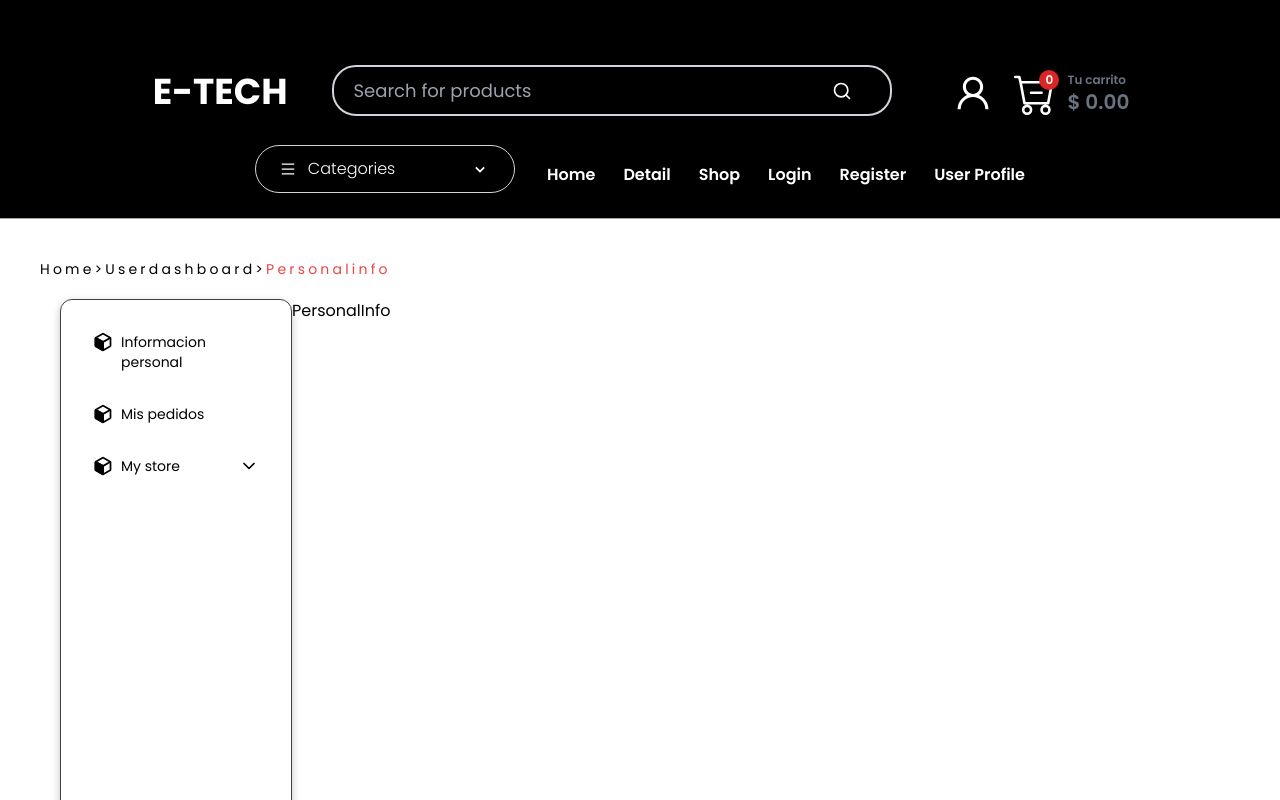
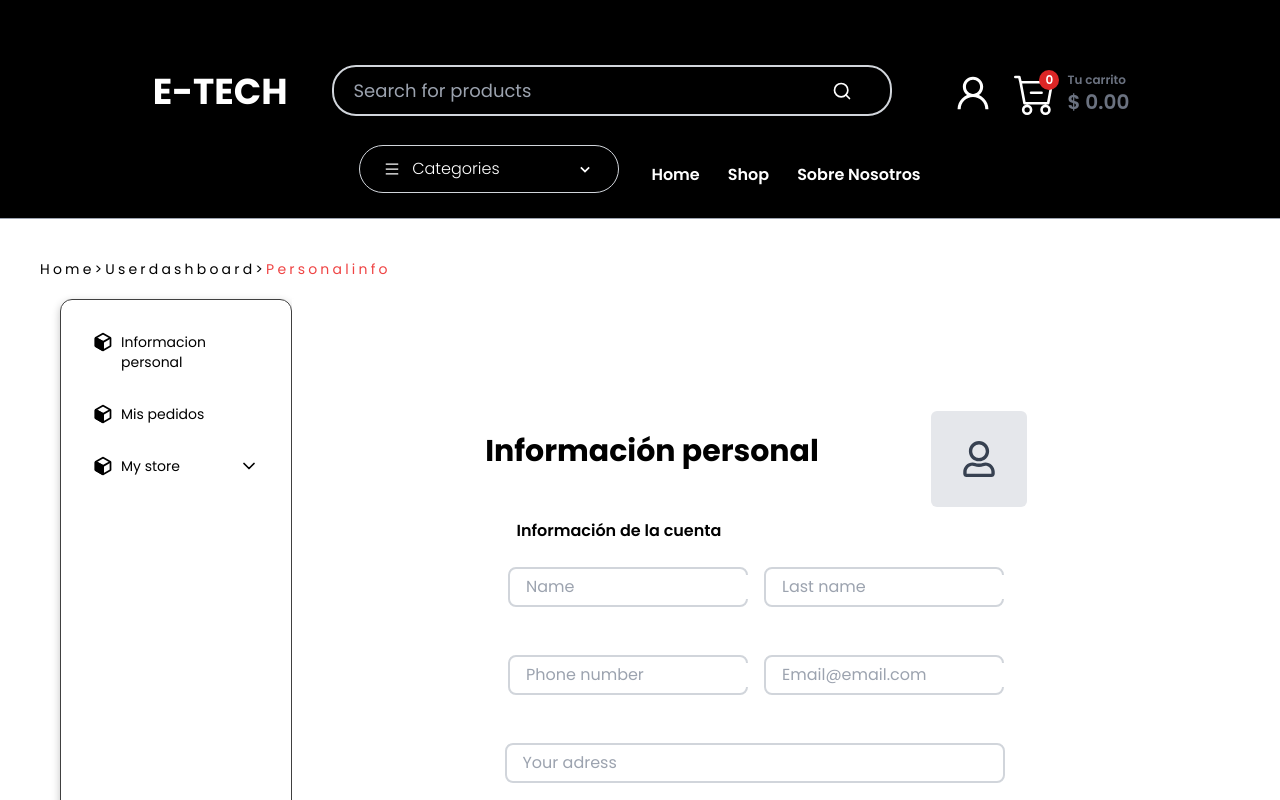
Before and after one commit to No-Country/c13-26-m-node-react, a React (Vite) app in the folder front/: page /userDashboard/personalInfo in a window 1280 px wide. Shown: the top 800 px of the page. Built offline with nearby package versions, Linux system fonts and the light colour scheme.

Commit message:
style: navbar modificado

```diff
--- a/front/src/components/cardDetails/CardDetails.jsx
+++ b/front/src/components/cardDetails/CardDetails.jsx
@@ -7,7 +7,7 @@ const CardDetails = () => {
             <div className="flex flex-col md:flex-row">
                 <div className="flex-none w-full md:w-1/2 lg:w-1/3 relative border border-current border-1 rounded-xl">
                     <img
-                        src="https://devicer.cmsmasters.net/wp-content/uploads/2015/05/6.jpg"
+                        src="https://res.cloudinary.com/dreso9ye9/image/upload/v1692627425/iPhone12PromaxGrafito_byckia.png"
                         alt=""
                         className="rounded-xl w-full h-full object-cover"
                         loading="lazy"
@@ -16,9 +16,9 @@ const CardDetails = () => {
                 <form className="flex-auto py-4 md:py-2 px-4 md:px-8 lg:px-10 space-y-4">
                     <div className="space-y-2.5">
                         <h1 className="text-xl md:text-2xl lg:text-3xl font-semibold text-slate-900">
-                            Classic Utility Jacket
+                        iPhone 12 Pro Max
                         </h1>
-                        <div className="text-base md:text-lg lg:text-xl font-semibold text-slate-700">$110.00</div>
+                        <div className="text-base md:text-lg lg:text-xl font-semibold text-slate-700">$500.00</div>
                         <div className='flex flex-wrap text-slate-500'>
                             <FaRegStar />
                             <FaRegStar />
--- a/front/src/components/cardProduct/CardProduct.jsx
+++ b/front/src/components/cardProduct/CardProduct.jsx
@@ -1,8 +1,10 @@
 import { AiFillStar, AiOutlineShoppingCart } from 'react-icons/ai';
+import { Link } from 'react-router-dom';
 
 const CardProduct = () => {
   return (
 
+    <Link to={`/detail`}>
     <div className='shadow-md mb-4'>
       <article className='bg-white rounded-[20px] h-[520px] shadow-md'>
         <figure className='px-5 pt-5 w-full flex justify-center items-center'>
@@ -28,6 +30,7 @@ const CardProduct = () => {
         </div>
       </article>
     </div>
+    </Link>
   )
 }
 
--- a/front/src/components/navbar/Navbar.jsx
+++ b/front/src/components/navbar/Navbar.jsx
@@ -132,11 +132,11 @@ const Navbar = () => {
 						<ul className="md:flex gap-7 sm: hidden">
 							<li className="hover:text-red-600"><Link to='/'>Home</Link></li>
 							{/*<li className="hover:text-red-600"><Link to='/cart'>Cart</Link></li>*/}
-							<li className="hover:text-red-600"><Link to='/detail'>Detail</Link></li>
+							{/* <li className="hover:text-red-600"><Link to='/detail'>Detail</Link></li> */}
 							<li className="hover:text-red-600"><Link to='/shop'>Shop</Link></li>
-							<li className="hover:text-red-600"><Link to='/login'>Login</Link></li>
-							<li className="hover:text-red-600"><Link to='/register'>Register</Link></li>
-							<li className="hover:text-red-600"><Link to='/userprofile'>User Profile</Link></li>
+							<li className="hover:text-red-600"><Link to='/'>Sobre Nosotros</Link></li>
+							{/* <li className="hover:text-red-600"><Link to='/register'>Register</Link></li> */}
+							{/* <li className="hover:text-red-600"><Link to='/userprofile'>User Profile</Link></li> */}
 						</ul>
 					</div>
 				</div>
--- a/front/src/components/tabsDetails/TabsDetails.jsx
+++ b/front/src/components/tabsDetails/TabsDetails.jsx
@@ -15,7 +15,7 @@ const TabsDetails = () => {
                 >
                     Descripción
                 </button>
-                <button
+                {/* <button
                     onClick={() => setActiveTab('Tab 2')}
                     className={`${activeTab === 'Tab 2'
                         ? 'border-b-2 border-blue-500 text-blue-500'
@@ -23,7 +23,7 @@ const TabsDetails = () => {
                         } focus:outline-none mb-2 md:mb-0 md:mr-4`}
                 >
                     Información adicional
-                </button>
+                </button> */}
                 <button
                     onClick={() => setActiveTab('Tab 3')}
                     className={`${activeTab === 'Tab 3'
@@ -56,13 +56,13 @@ const TabsDetails = () => {
                     </p>
                 </div>
                 <div className={`${activeTab === 'Tab 2' ? 'block' : 'hidden'} mx-auto w-full md:w-auto`}>
-                    contenido tab 2
+                    {/* contenido tab 2 */}
                 </div>
                 <div className={`${activeTab === 'Tab 3' ? 'block' : 'hidden'} mx-auto w-full md:w-auto`}>
-                    contenido tab 3
+                    {/* contenido tab 3 */}
                 </div>
                 <div className={`${activeTab === 'Tab 4' ? 'block' : 'hidden'} mx-auto w-full md:w-auto`}>
-                    contenido tab 4
+                    {/* contenido tab 4 */}
                 </div>
             </div>
         </div>
--- a/front/src/components/userDashboard/asideBar/AsideBar.jsx
+++ b/front/src/components/userDashboard/asideBar/AsideBar.jsx
@@ -58,7 +58,7 @@ const AsideBar = () => {
 	const handlelogOut = (event) => {
 		event.preventDefault()
 		localStorage.removeItem('token');
-		navigate("/")
+		navigate("/login")
 	}
 
 	return (
--- a/front/src/components/userDashboard/personalInfo/PersonalInfo.jsx
+++ b/front/src/components/userDashboard/personalInfo/PersonalInfo.jsx
@@ -1,8 +1,11 @@
 import React from 'react'
+import UserProfile from '../../user/UserProfile'
 
 const PersonalInfo = () => {
 	return (
-		<div>PersonalInfo</div>
+		<div>
+			<UserProfile/>
+		</div>
 	)
 }
 
```
